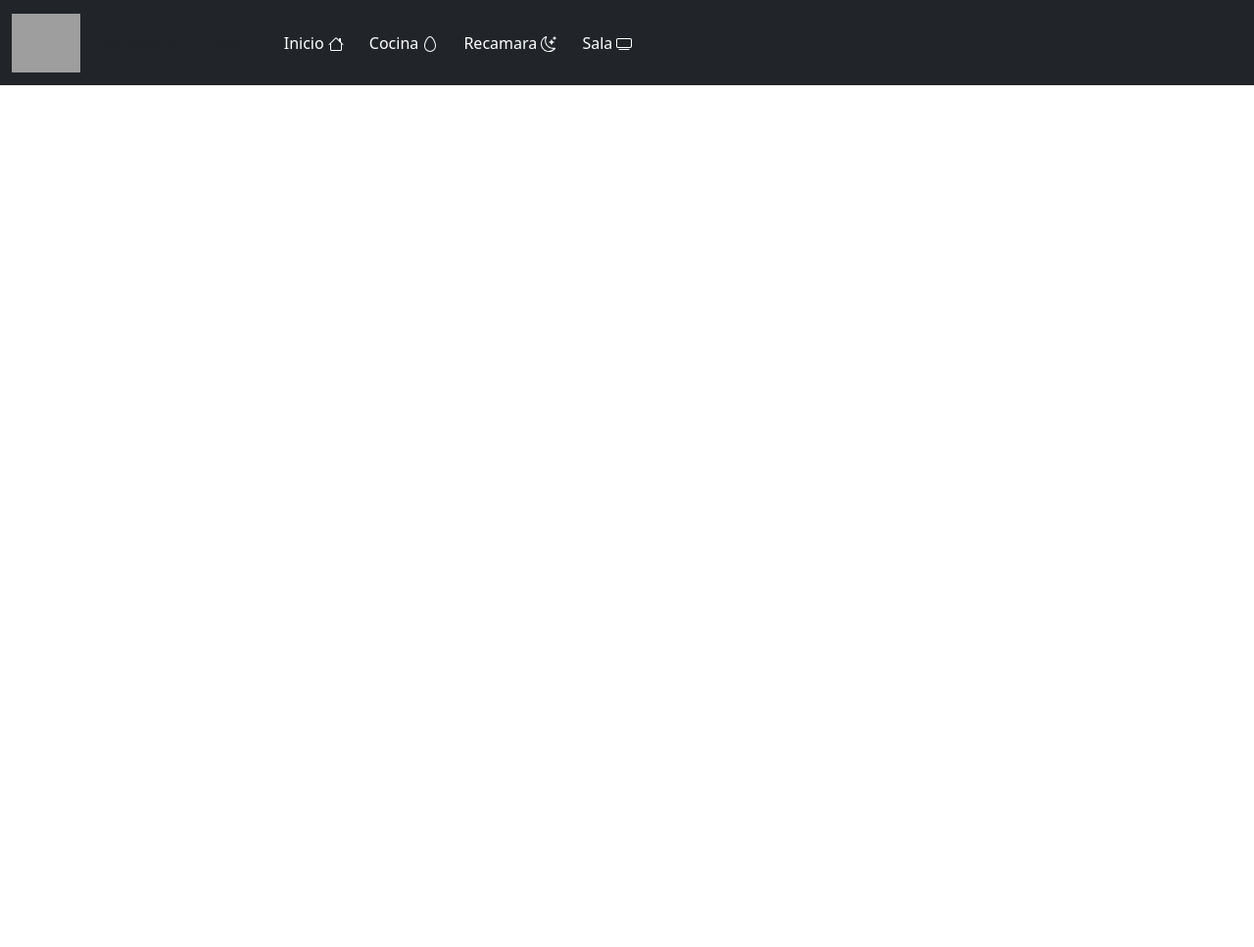
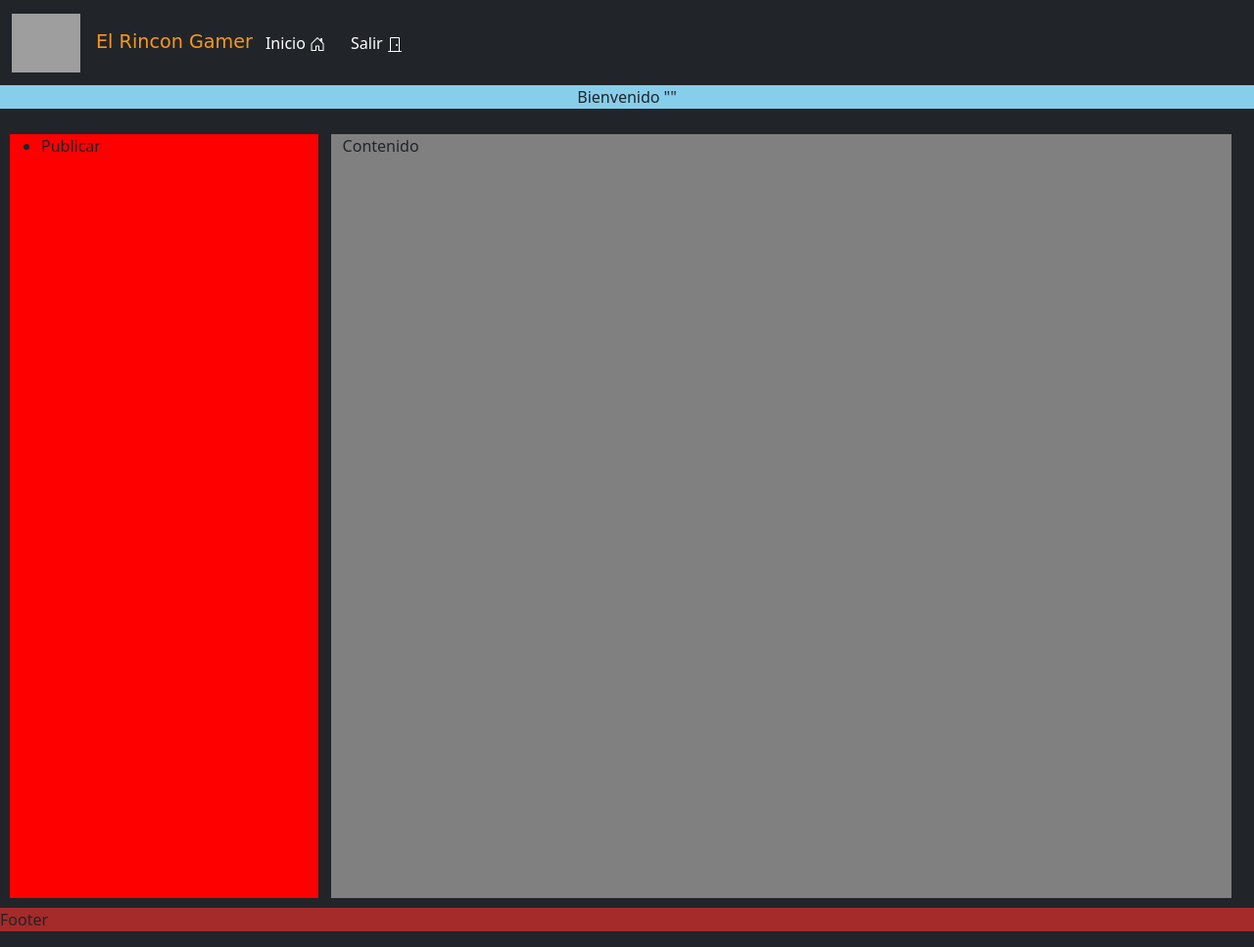
Before and after one commit to ricardoCGal/ProyectoSW, a PHP site: page /principal.php in a window 1280 px wide. Shown: the whole page at 98% size. Before the commit the page ends 87 px from the top, so only its background shows below. Run offline with PHP 8.4, Linux system fonts and the light colour scheme; data that the repository does not hold is empty; grey boxes are pictures that could not be loaded.

Commit message:
Se comienza a modificar sin usar grid

```diff
--- /dev/null
+++ b/Scripts.js
@@ -0,0 +1,15 @@
+window.onload = function () {       //Bienvenida al sitio
+    var bienvenida = document.getElementById('bienvenida');
+    bienvenida.style.display = 'block';
+    setTimeout(function () {
+        bienvenida.style.display = 'none';
+    }, 3000);
+}
+
+function confirmarsalir(){          //Confirmacion de cerrar sesion
+    if(confirm('¿Desea salir y cerrar sesion?')){
+        window.location.href = 'logout.php'
+    }else{
+        event.preventDefault();
+    }
+}
--- /dev/null
+++ b/estilogral.css
@@ -0,0 +1,87 @@
+/*.contenedor-grid {
+    display: grid;
+    grid-template-columns: 15% 100%;
+    grid-template-rows: auto .1fr 3fr .3fr;
+    grid-template-areas: "Banner Banner Banner Banner"
+                         "Nav Nav Nav Nav Nav"
+                         "Aside Contenido Contenido Contenido"
+                         "Aside Contenido Contenido Contenido"
+                         "Aside Contenido Contenido Contenido"
+                         "Footer Footer Footer Footer";
+}*/
+
+/*----------------------------Banner------------------------*/
+/*.class-elem1{
+    grid-area: Banner;
+    display: inline-flex;
+    width: 95%;
+    padding: 20px;
+}*/
+body{
+    background-color: #212529;
+}
+#tit{
+    color: #F7971E;
+    text-align: right;
+    font-family: 'Pirata One', cursive;
+    font-size: 1.5vw;
+    text-decoration: none;
+}
+.bien{
+    text-align: center;
+}
+
+
+
+
+/*----------------------------Nav------------------------*/
+.class-elem2{
+    grid-area: Nav;
+}
+.inicio{
+    text-align: center;
+    background-color: skyblue;
+}
+
+
+
+/*----------------------------Aside------------------------*/
+.class-elem3{
+    grid-area: Aside;
+}
+.aside{
+    align-items: left;
+    background-color: red;
+    width: 25%;
+    display: inline-flex;
+
+}
+
+
+
+.compartido{
+    display: flex;
+    flex-direction: row; /* Por defecto, es fila, pero puedes especificarlo para mayor claridad */
+    height: 100vh;
+    padding: 10px;
+}
+/*----------------------------Cont------------------------*/
+.class-elem4{
+    grid-area: Contenido;
+}
+.container{
+    text-align: center;
+    background-color: grey;
+    width: 73%;
+    display: inline-flex;
+
+}
+
+
+/*----------------------------Footer------------------------*/
+.class-elem5{
+    grid-area: Footer;
+}
+.footer{
+    background-color: brown;
+}
--- a/login.php
+++ b/login.php
@@ -11,7 +11,7 @@ session_start();
 
         $message = '';
 
-        if (count($results) > 0 && password_verify($_POST['password'], $results['password'])){
+        if (is_array($results) && count($results) > 0 && password_verify($_POST['password'], $results['password'])){
             $_SESSION['user_id'] = $results['id'];
             header("Location: /Proyecto/principal.php");
         }
--- a/pag.css
+++ /dev/null
@@ -1,3 +0,0 @@
-.bien{
-    text-align: center;
-}
--- a/principal.php
+++ b/principal.php
@@ -14,6 +14,7 @@
             $usuarios = $results;
         }
     }
+
 ?>
 
 <!DOCTYPE html>
@@ -23,66 +24,71 @@
     <meta name="viewport" content="width=device-width, initial-scale=1.0">
     <title>Pagina Principal</title>
     <link href="https://cdn.jsdelivr.net/npm/bootstrap@5.3.2/dist/css/bootstrap.min.css" rel="stylesheet" integrity="sha384-T3c6CoIi6uLrA9TneNEoa7RxnatzjcDSCmG1MXxSR1GAsXEV/Dwwykc2MPK8M2HN" crossorigin="anonymous">
-    <link rel="stylesheet" href="pag.css">
+    <link rel="stylesheet" href="estilogral.css">
+    <script src="Scripts.js"></script>
 </head>
 <body>
-    <div>
 <nav class="navbar navbar-expand-lg navbar-dark bg-dark">
         <div class="container-fluid">
-            <a class="navbar-brand" href="#">
-                <img src="Imagenes/grillo.jpg" alt="Logo" width="70" height="60" class="d-inline-block align-text-top">
+            <a class="navbar-brand" href="#" >
+                <img src="img/control1.png" alt="Logo" width="70" height="60" class="d-inline-block align-text-top">
             </a>
-          <a>Carpinteria "EL GRILLO"</a>
+            <a href="principal.php" id="tit"> El Rincon Gamer</a>
           <button class="navbar-toggler" type="button" data-bs-toggle="collapse" data-bs-target="#navbarNav" aria-controls="navbarNav" aria-expanded="false" aria-label="Toggle navigation">
             <span class="navbar-toggler-icon"></span>
           </button>
           <div class="collapse navbar-collapse" id="navbarNav">
-            <ul class="navbar-nav">
+            <ul class="navbar-nav justify-content-center" >
               <li class="nav-item">
-                <a class="btn btn-dark" aria-current="page" href="inicio.php">Inicio <svg xmlns="http://www.w3.org/2000/svg" width="16" height="16" fill="currentColor" class="bi bi-house" viewBox="0 0 16 16">
-                    <path d="M8.707 1.5a1 1 0 0 0-1.414 0L.646 8.146a.5.5 0 0 0 .708.708L2 8.207V13.5A1.5 1.5 0 0 0 3.5 15h9a1.5 1.5 0 0 0 1.5-1.5V8.207l.646.647a.5.5 0 0 0 .708-.708L13 5.793V2.5a.5.5 0 0 0-.5-.5h-1a.5.5 0 0 0-.5.5v1.293L8.707 1.5ZM13 7.207V13.5a.5.5 0 0 1-.5.5h-9a.5.5 0 0 1-.5-.5V7.207l5-5 5 5Z"/>
-                  </svg></a>
+                <a class="btn btn-dark" aria-current="page" href="principal.php">Inicio  <svg xmlns="http://www.w3.org/2000/svg" width="16" height="16" fill="currentColor" class="bi bi-house-door" viewBox="0 0 16 16">
+                  <path d="M8.354 1.146a.5.5 0 0 0-.708 0l-6 6A.5.5 0 0 0 1.5 7.5v7a.5.5 0 0 0 .5.5h4.5a.5.5 0 0 0 .5-.5v-4h2v4a.5.5 0 0 0 .5.5H14a.5.5 0 0 0 .5-.5v-7a.5.5 0 0 0-.146-.354L13 5.793V2.5a.5.5 0 0 0-.5-.5h-1a.5.5 0 0 0-.5.5v1.293L8.354 1.146ZM2.5 14V7.707l5.5-5.5 5.5 5.5V14H10v-4a.5.5 0 0 0-.5-.5h-3a.5.5 0 0 0-.5.5v4H2.5Z"/>
+                </svg>
+                </a>
               </li>
-              <li class="nav-item">
-                <a class="btn btn-dark" href="cocina.html">Cocina <svg xmlns="http://www.w3.org/2000/svg" width="16" height="16" fill="currentColor" class="bi bi-egg" viewBox="0 0 16 16">
-                    <path d="M8 15a5 5 0 0 1-5-5c0-1.956.69-4.286 1.742-6.12.524-.913 1.112-1.658 1.704-2.164C7.044 1.206 7.572 1 8 1c.428 0 .956.206 1.554.716.592.506 1.18 1.251 1.704 2.164C12.31 5.714 13 8.044 13 10a5 5 0 0 1-5 5zm0 1a6 6 0 0 0 6-6c0-4.314-3-10-6-10S2 5.686 2 10a6 6 0 0 0 6 6z"/>
-                  </svg></a>
-              </li>
-              <li class="nav-item">
-                <a class="btn btn-dark" href="Recamara.html">Recamara <svg xmlns="http://www.w3.org/2000/svg" width="16" height="16" fill="currentColor" class="bi bi-moon-stars" viewBox="0 0 16 16">
-                    <path d="M6 .278a.768.768 0 0 1 .08.858 7.208 7.208 0 0 0-.878 3.46c0 4.021 3.278 7.277 7.318 7.277.527 0 1.04-.055 1.533-.16a.787.787 0 0 1 .81.316.733.733 0 0 1-.031.893A8.349 8.349 0 0 1 8.344 16C3.734 16 0 12.286 0 7.71 0 4.266 2.114 1.312 5.124.06A.752.752 0 0 1 6 .278zM4.858 1.311A7.269 7.269 0 0 0 1.025 7.71c0 4.02 3.279 7.276 7.319 7.276a7.316 7.316 0 0 0 5.205-2.162c-.337.042-.68.063-1.029.063-4.61 0-8.343-3.714-8.343-8.29 0-1.167.242-2.278.681-3.286z"/>
-                    <path d="M10.794 3.148a.217.217 0 0 1 .412 0l.387 1.162c.173.518.579.924 1.097 1.097l1.162.387a.217.217 0 0 1 0 .412l-1.162.387a1.734 1.734 0 0 0-1.097 1.097l-.387 1.162a.217.217 0 0 1-.412 0l-.387-1.162A1.734 1.734 0 0 0 9.31 6.593l-1.162-.387a.217.217 0 0 1 0-.412l1.162-.387a1.734 1.734 0 0 0 1.097-1.097l.387-1.162zM13.863.099a.145.145 0 0 1 .274 0l.258.774c.115.346.386.617.732.732l.774.258a.145.145 0 0 1 0 .274l-.774.258a1.156 1.156 0 0 0-.732.732l-.258.774a.145.145 0 0 1-.274 0l-.258-.774a1.156 1.156 0 0 0-.732-.732l-.774-.258a.145.145 0 0 1 0-.274l.774-.258c.346-.115.617-.386.732-.732L13.863.1z"/>
-                  </svg></a>
-              <li class="nav-item">
-               <a class="btn btn-dark" href="sala.html">Sala <svg xmlns="http://www.w3.org/2000/svg" width="16" height="16" fill="currentColor" class="bi bi-tv" viewBox="0 0 16 16">
-                <path d="M2.5 13.5A.5.5 0 0 1 3 13h10a.5.5 0 0 1 0 1H3a.5.5 0 0 1-.5-.5zM13.991 3l.024.001a1.46 1.46 0 0 1 .538.143.757.757 0 0 1 .302.254c.067.1.145.277.145.602v5.991l-.001.024a1.464 1.464 0 0 1-.143.538.758.758 0 0 1-.254.302c-.1.067-.277.145-.602.145H2.009l-.024-.001a1.464 1.464 0 0 1-.538-.143.758.758 0 0 1-.302-.254C1.078 10.502 1 10.325 1 10V4.009l.001-.024a1.46 1.46 0 0 1 .143-.538.758.758 0 0 1 .254-.302C1.498 3.078 1.675 3 2 3h11.991zM14 2H2C0 2 0 4 0 4v6c0 2 2 2 2 2h12c2 0 2-2 2-2V4c0-2-2-2-2-2z"/>
-              </svg></a>
+              <li id="salir" class="nav-item" >
+                <a href="logout.php" class="btn btn-dark" onclick="confirmarsalir();">Salir
+                  <svg xmlns="http://www.w3.org/2000/svg" width="16" height="16" fill="currentColor" class="bi bi-door-closed" viewBox="0 0 16 16">
+                    <path d="M3 2a1 1 0 0 1 1-1h8a1 1 0 0 1 1 1v13h1.5a.5.5 0 0 1 0 1h-13a.5.5 0 0 1 0-1H3V2zm1 13h8V2H4v13z"/>
+                    <path d="M9 9a1 1 0 1 0 2 0 1 1 0 0 0-2 0z"/>
+                  </svg>
+                </a>
               </li>
             </ul>
           </div>
         </div>
     </nav>
-      <div class="bien" id="bienvenida" style="display: none;">
+    <!--<div class="bien" id="bienvenida" style="display: none;">
       <?php if (!empty($usuarios)): ?>
           <br>Bienvenido <?= $usuarios['user']; ?>
           <br>Has ingresado correctamente al Sitio Web
-        <br><a href="logout.php">¿Deseas cerrar sesión?</a>
-    <?php else: ?>
-        <span><a href="singup.php"></a></span>
       <?php endif; ?>
+    </div>-->
+
+
+    <div class="contenedor-grid">
+      <!--<div class="class-elem1">
+
+      </div>-->
+      <div class="inicio">
+        <p>Bienvenido "<?= $usuarios['user']; ?>"</p>
+      </div>
+      <div class="compartido">
+        <div class="aside"><!--Aside-->
+          <ul>
+            <li>Publicar</li>
+          </ul>
+        </div>
+        <div class="container"><!--Contenido-->
+          <p>Contenido</p>
+        </div>
+      </div>
+      <div class="footer"><!--Footer-->
+        <p>Footer  </p>
+      </div>
     </div>
 
-<script>
-    // Mostrar el mensaje por 1 minuto (60000 ms)
-    window.onload = function () {
-        var bienvenida = document.getElementById('bienvenida');
-        bienvenida.style.display = 'block';
-        setTimeout(function () {
-            bienvenida.style.display = 'none';
-        }, 10000);
-    }
-</script>
 
-    </div>
+
+  <script src="https://cdn.jsdelivr.net/npm/bootstrap@5.3.2/dist/js/bootstrap.bundle.min.js" integrity="sha384-C6RzsynM9kWDrMNeT87bh95OGNyZPhcTNXj1NW7RuBCsyN/o0jlpcV8Qyq46cDfL" crossorigin="anonymous"></script>
 </body>
 </html>
```
Also changed, not shown: signup.php (+15 -8 lines), 2 other files. Lines whose indentation alone changed are shown as unchanged.
